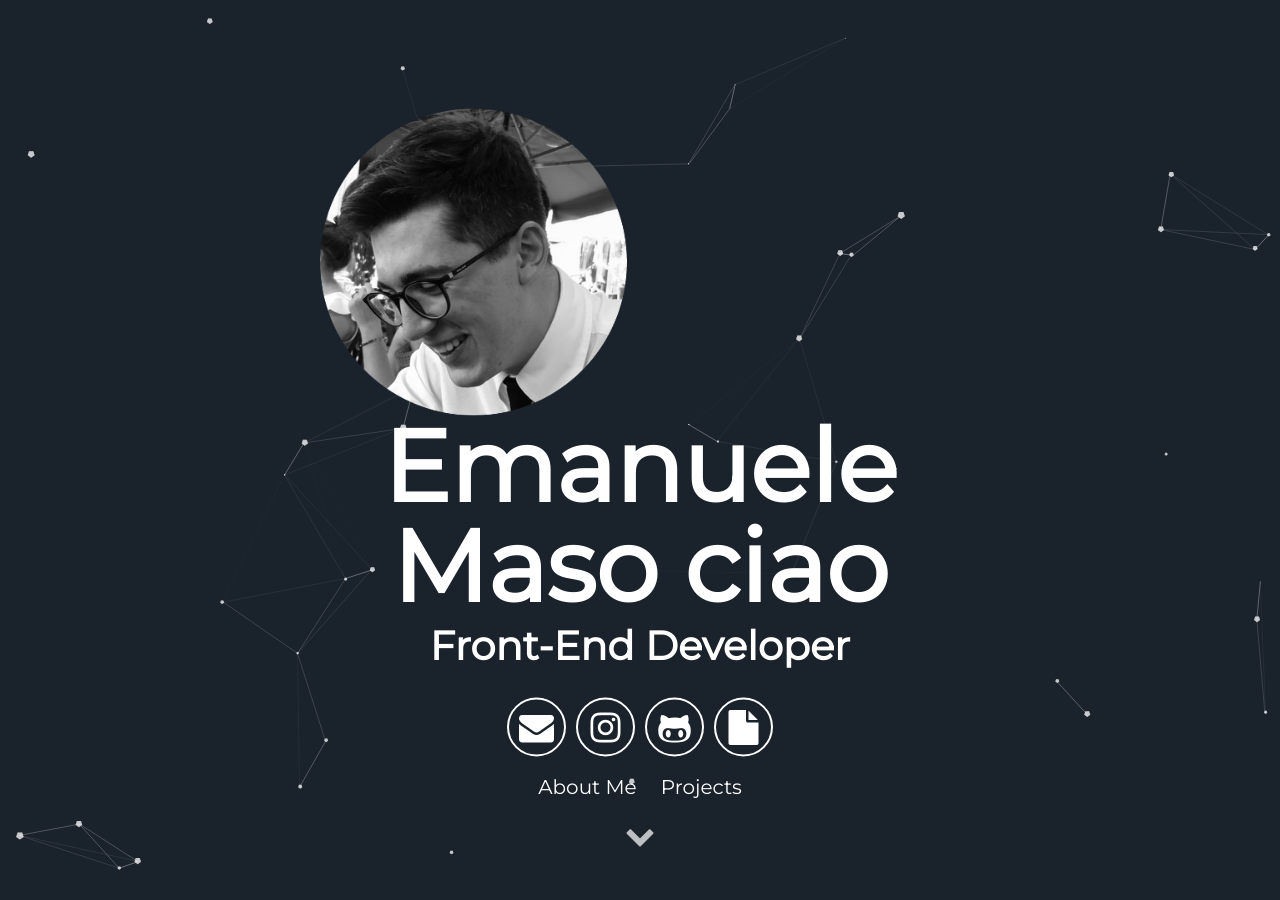
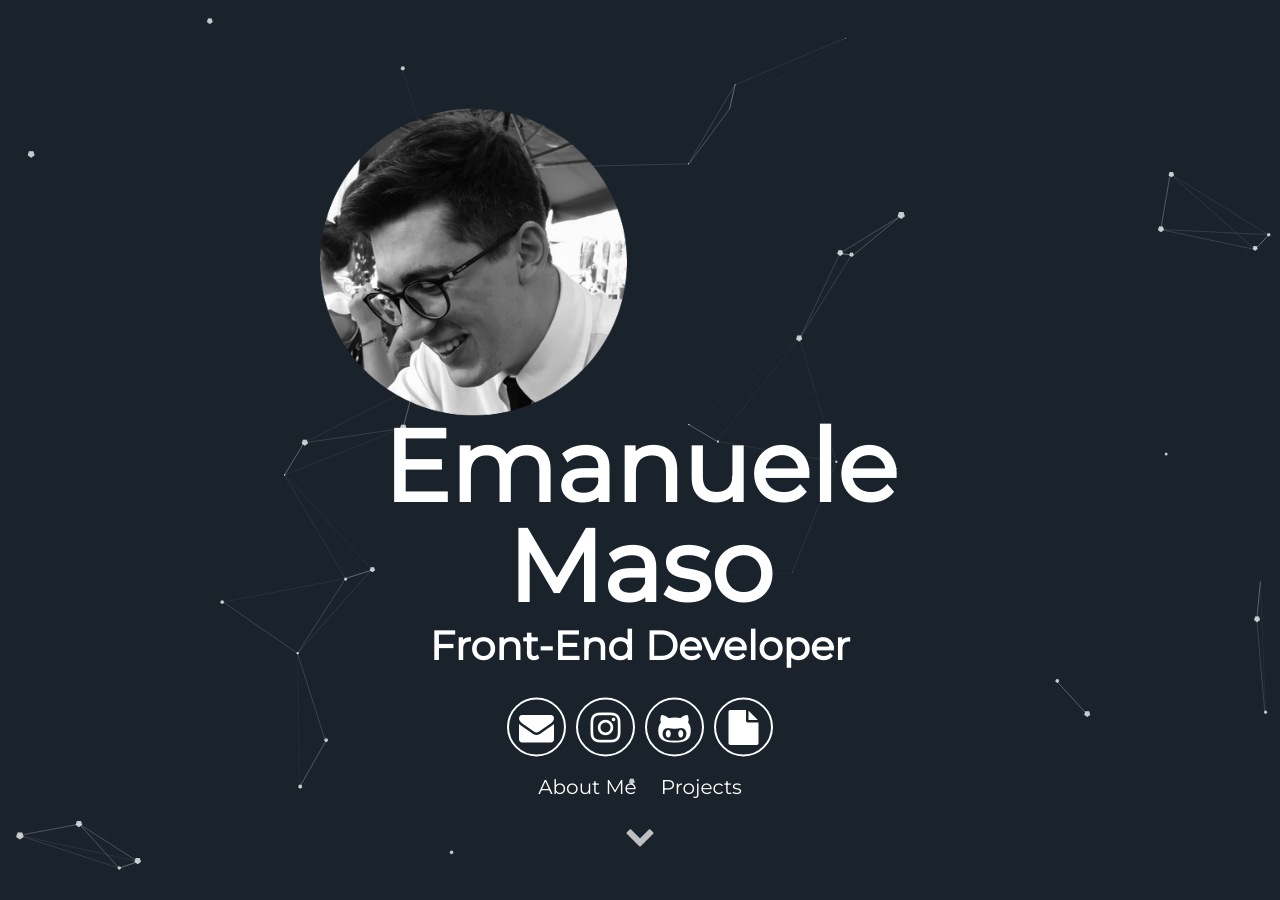
Before and after one commit to ClarkStoro/clarkstoro.github.io, a Jekyll site: the page built from index.html, in a window 1280 px wide and 900 px high. Built offline with Jekyll 4.4.1, drawn with Linux system fonts in a browser that asks for light colours.

Commit message:
Update header.html

```diff
--- a/_includes/header.html
+++ b/_includes/header.html
@@ -6,7 +6,7 @@
       </div>
     </div>
       <h1>
-        <span class="site-title">{{site.username}} ciao</span>
+        <span class="site-title">{{site.username}}</span>
         <span class="site-description">{{site.user_title}}</span>
       </h1>
       <div class="header-icons">
```
